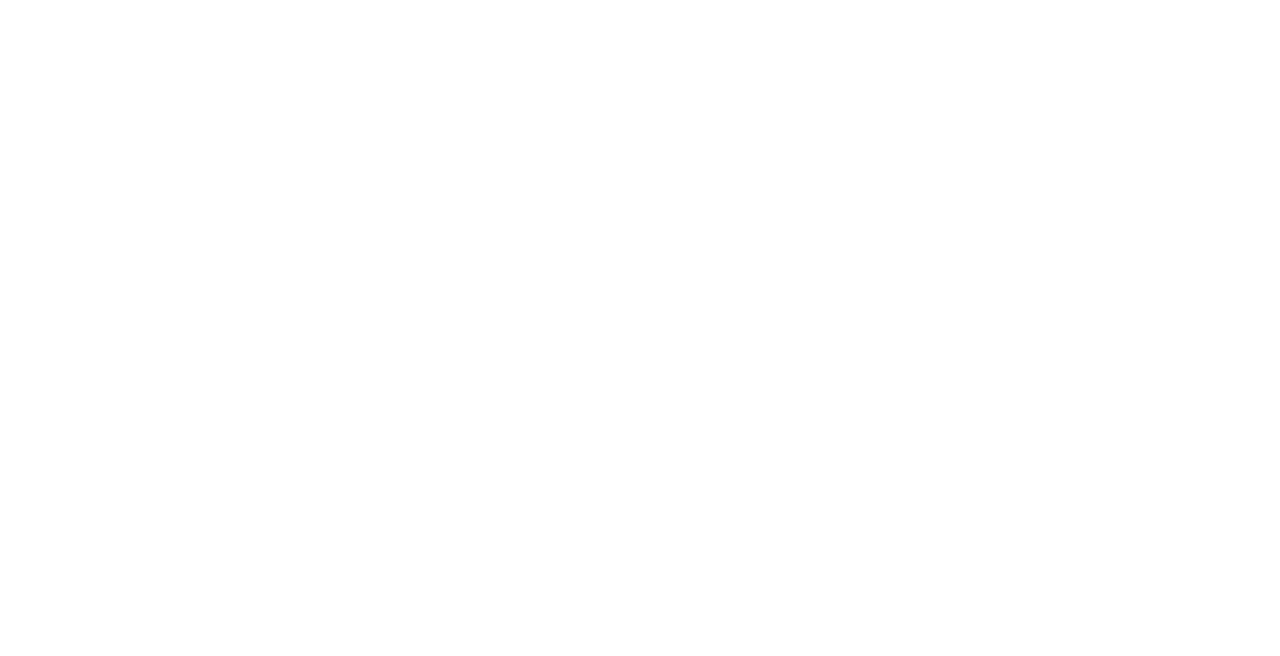
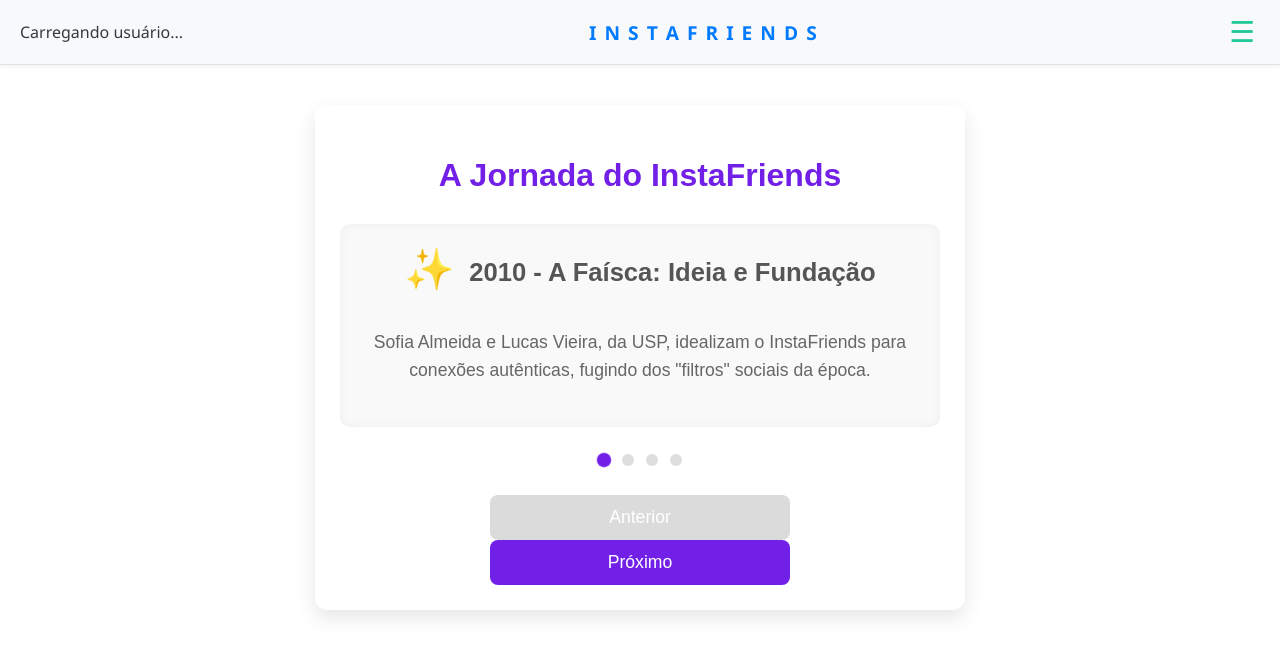
Before and after one commit to Andresavieira28/instafriends, a React (Create React App) app: page /instafriends/about in a window 1280 px wide. Before the commit this address had no page. Shown: the top 656 px of the page. Built offline with nearby package versions, Linux system fonts and the light colour scheme; no server answers.

Commit message:
componente about

```diff
--- a/src/App.js
+++ b/src/App.js
@@ -2,7 +2,7 @@
 import Form from './componentes/form/form';
 import Timeline from './componentes/timeline/timeline';
 import Profile from './componentes/profile/profile';
-
+import About from './componentes/about/about';
 function App() {
   return (
     <Router basename="/instafriends">
@@ -10,6 +10,7 @@
         <Route path="/" element={<Form />} />
         <Route path="/timeline" element={<Timeline />} />
         <Route path="/profile" element={<Profile />} />
+        <Route path="/about" element={<About/>} />
       </Routes>
     </Router>
   );
--- a/src/componentes/about/about.css
+++ b/src/componentes/about/about.css
@@ -0,0 +1,124 @@
+.instafriends-history-container {
+  font-family: 'Arial', sans-serif;
+  max-width: 600px;
+  margin: 40px auto;
+  padding: 25px;
+  border-radius: 12px;
+  background-color: #ffffff;
+  box-shadow: 0 8px 20px rgba(0, 0, 0, 0.1);
+  text-align: center;
+  color: #333;
+  overflow: hidden; /* Para garantir que as transições funcionem bem */
+  position: relative;
+}
+
+.instafriends-history-container h2 {
+  color: #7220e8; /* Cor roxa vibrante */
+  margin-bottom: 30px;
+  font-size: 2em;
+  font-weight: 700;
+}
+
+.history-card {
+  background-color: #f9f9f9;
+  border-radius: 10px;
+  padding: 25px;
+  margin-bottom: 25px;
+  min-height: 150px; /* Para manter a altura consistente */
+  display: flex;
+  flex-direction: column;
+  justify-content: center;
+  box-shadow: inset 0 0 10px rgba(0, 0, 0, 0.05);
+  transition: opacity 0.5s ease-in-out, transform 0.5s ease-in-out; /* Transição para o card */
+}
+
+.card-header {
+  display: flex;
+  align-items: center;
+  justify-content: center;
+  margin-bottom: 15px;
+}
+
+.card-icon {
+  font-size: 2.5em;
+  margin-right: 15px;
+  /* Animacao sutil do icone */
+  animation: bounce 2s infinite ease-in-out;
+}
+
+@keyframes bounce {
+  0%, 100% {
+    transform: translateY(0);
+  }
+  50% {
+    transform: translateY(-5px);
+  }
+}
+
+
+.card-header h3 {
+  font-size: 1.6em;
+  color: #555;
+  margin: 0;
+}
+
+.card-description {
+  font-size: 1.1em;
+  line-height: 1.6;
+  color: #666;
+}
+
+.navigation-dots {
+  margin-top: 20px;
+  margin-bottom: 25px;
+}
+
+.dot {
+  display: inline-block;
+  width: 12px;
+  height: 12px;
+  background-color: #ddd;
+  border-radius: 50%;
+  margin: 0 6px;
+  cursor: pointer;
+  transition: background-color 0.3s ease, transform 0.3s ease;
+}
+
+.dot.active {
+  background-color: #7220e8; /* Cor roxa para o dot ativo */
+  transform: scale(1.2);
+}
+
+.navigation-buttons button {
+  background-color: #7220e8;
+  color: white;
+  border: none;
+  padding: 12px 25px;
+  margin: 0 10px;
+  border-radius: 8px;
+  cursor: pointer;
+  font-size: 1.1em;
+  transition: background-color 0.3s ease, transform 0.2s ease;
+  width: 50%;
+}
+
+.navigation-buttons button:hover:not(:disabled) {
+  background-color: #5a19b8; /* Tom mais escuro de roxo */
+  transform: translateY(-2px);
+}
+
+.navigation-buttons button:disabled {
+  background-color: #cccccc;
+  cursor: not-allowed;
+  opacity: 0.7;
+}
+
+/* Adicione um fade-in/out quando o card muda */
+.history-card.fade-in {
+    animation: fadeIn 0.5s forwards;
+}
+
+@keyframes fadeIn {
+    from { opacity: 0; transform: translateY(10px); }
+    to { opacity: 1; transform: translateY(0); }
+}
--- a/src/componentes/about/about.js
+++ b/src/componentes/about/about.js
@@ -0,0 +1,83 @@
+import React, { useState } from 'react';
+import './about.css'; // Vamos criar este arquivo CSS
+import Menu from '../menu/menu'; // Importando o componente de menu
+import Rodape from '../rodape/rodape'; // Importando o componente de rodapé
+
+const historyPoints = [
+  {
+    year: '2010',
+    title: 'A Faísca: Ideia e Fundação',
+    description: 'Sofia Almeida e Lucas Vieira, da USP, idealizam o InstaFriends para conexões autênticas, fugindo dos "filtros" sociais da época.',
+    icon: '✨' // Ícone para representar o evento
+  },
+  {
+    year: '2011',
+    title: 'Lançamento e Primeiro Impacto',
+    description: 'Lançamento oficial em setembro, restrito a universitários. Simplicidade e foco em "tempo real" impulsionam o boca a boca.',
+    icon: '🚀'
+  },
+  {
+    year: '2014',
+    title: 'Crescimento e Inovação',
+    description: 'Abertura para investidores. Introdução de "InstaEventos" e "Momentos Compartilhados" para enriquecer as interações.',
+    icon: '📈'
+  },
+  {
+    year: '2019',
+    title: 'Consolidação e Futuro',
+    description: 'Parcerias locais como modelo de negócio. Foco em IA e "Memórias do Dia" para fortalecer laços duradouros. Privacidade é chave.',
+    icon: '💖'
+  },
+];
+
+const About = () => {
+  const [currentIndex, setCurrentIndex] = useState(0);
+
+  const handleNext = () => {
+    setCurrentIndex((prevIndex) => (prevIndex + 1) % historyPoints.length);
+  };
+
+  const handlePrev = () => {
+    setCurrentIndex((prevIndex) =>
+      (prevIndex - 1 + historyPoints.length) % historyPoints.length
+    );
+  };
+
+  const currentPoint = historyPoints[currentIndex];
+
+  return (
+    <div className="about-container">
+        <Menu/>
+        <div className="instafriends-history-container">
+
+        <h2>A Jornada do InstaFriends</h2>
+
+        <div className="history-card">
+            <div className="card-header">
+            <span className="card-icon">{currentPoint.icon}</span>
+            <h3>{currentPoint.year} - {currentPoint.title}</h3>
+            </div>
+            <p className="card-description">{currentPoint.description}</p>
+        </div>
+
+        <div className="navigation-dots">
+            {historyPoints.map((_, index) => (
+            <span
+                key={index}
+                className={`dot ${index === currentIndex ? 'active' : ''}`}
+                onClick={() => setCurrentIndex(index)}
+            ></span>
+            ))}
+        </div>
+
+        <div className="navigation-buttons">
+            <button onClick={handlePrev} disabled={currentIndex === 0}>Anterior</button>
+            <button onClick={handleNext} disabled={currentIndex === historyPoints.length - 1}>Próximo</button>
+        </div>
+        </div>
+        <Rodape/>
+    </div>
+  );
+};
+
+export default About;
--- a/src/componentes/menu/menu.js
+++ b/src/componentes/menu/menu.js
@@ -79,6 +79,10 @@
               Feed
             </button>
 
+            <button onClick={() => navigate("/About")} className="menu-item">
+              Sobre nós
+            </button>
+
             <button onClick={handleLogout} className="menu-item">
               Logout
             </button>
--- a/src/componentes/timeline/timeline.css
+++ b/src/componentes/timeline/timeline.css
@@ -283,11 +283,11 @@
   }
 
   .post-button {
-    width: 100%;
+    width: 80%;
   }
 
   .post-card {
-    padding: 15px;
+    padding: 20px;
   }
 }
 
```
